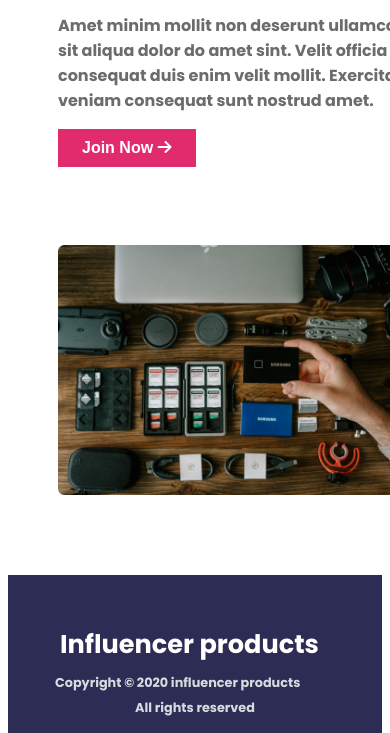
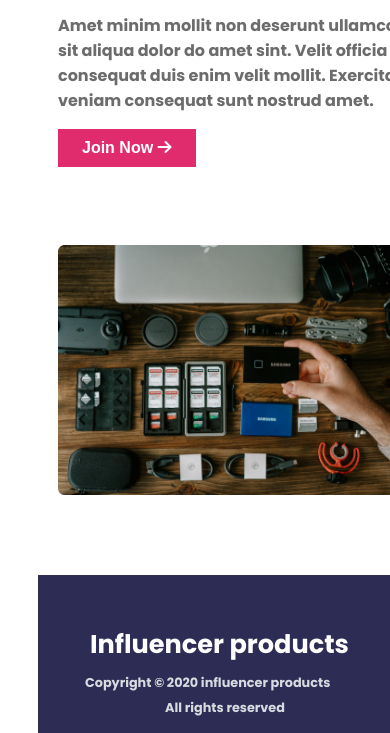
Before and after one commit to Rakibstack/create-influencer-gear-website, a plain HTML site: page index.html in a window 390 px wide. Shown: the part 6157-6890 px from the top of the page. Drawn offline with Linux system fonts and the light colour scheme.

Commit message:
make a footer section responsive

```diff
--- a/style.css
+++ b/style.css
@@ -384,6 +384,11 @@
        margin-left: 80px;
 
     }
+    .footer{
+      width: 100%;
+      margin-left: 30px;
+    }
+
     .card-tital h3{
        margin-top: 100px;
     }
@@ -395,6 +400,9 @@
        width: 100%;
        margin-left:40px;
        }
+       .footer{
+      width: 100%;
+    }
 
   }
 
```
